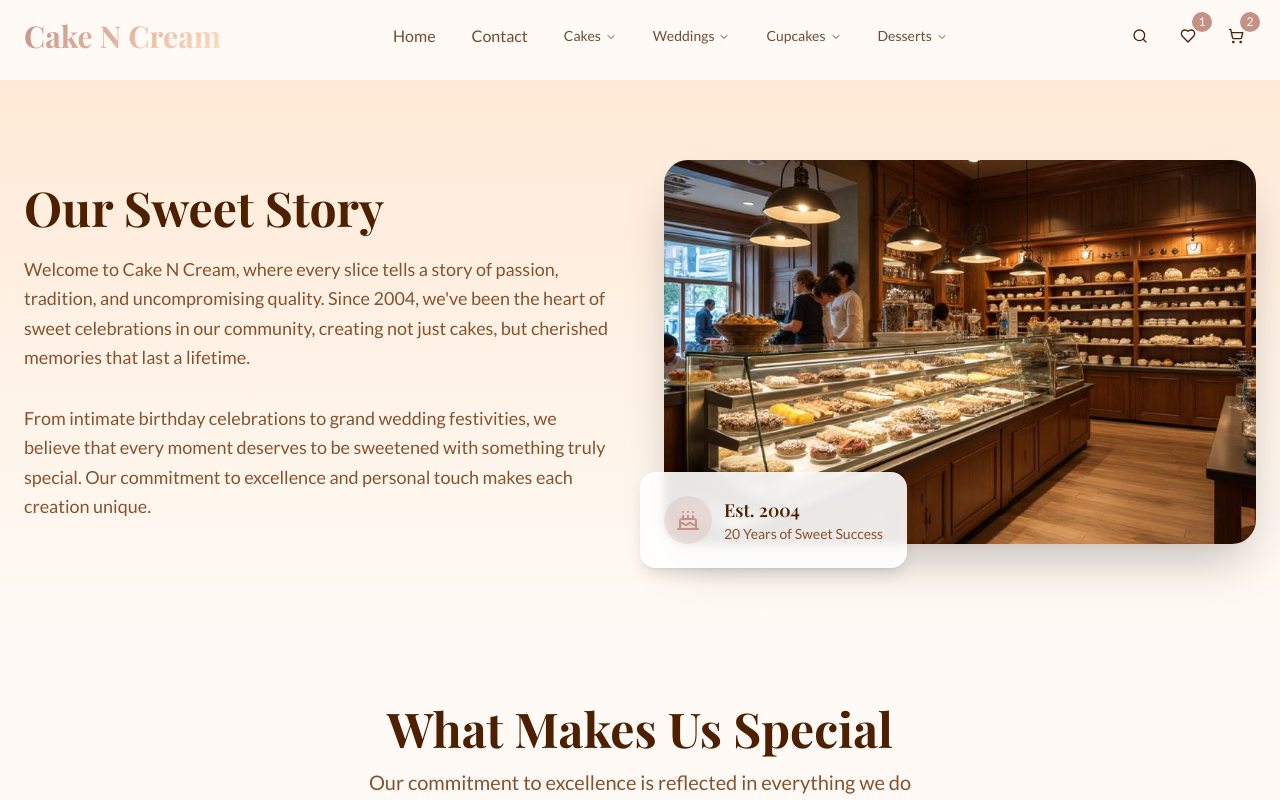
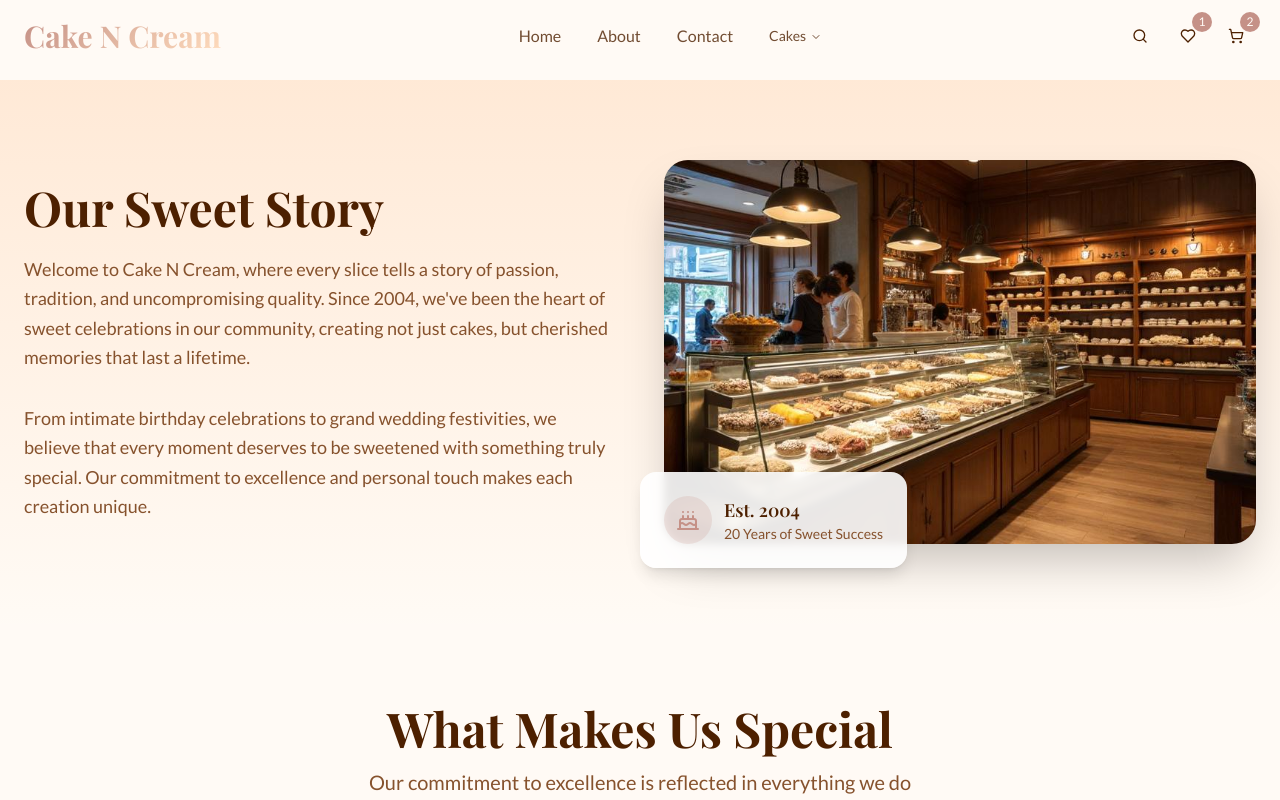
Before and after one commit to Yashrxx/cream-dreams-bakery-site, a React (Vite) app: page /about in a window 1280 px wide. Shown: the top 800 px of the page. Built offline with nearby package versions, Linux system fonts and the light colour scheme.

Commit message:
new changes

```diff
--- a/src/components/FloatingNav.tsx
+++ b/src/components/FloatingNav.tsx
@@ -134,7 +134,7 @@ const FloatingNav = ({
 
   const navItems = [
     { name: 'Home', to: '/' },
-    // { name: 'About', to: '/about' },
+    { name: 'About', to: '/about' },
     { name: 'Contact', to: '/contact' },
   ];
 
@@ -148,30 +148,30 @@ const FloatingNav = ({
         { name: 'Wedding Cakes', description: 'Elegant celebration cakes starting from $200', to: '/products?category=wedding-cakes' },
       ]
     },
-    weddings: {
-      title: 'Weddings',
-      items: [
-        { name: 'Two-Tier Cakes', description: 'Sizes: 6"& 4", 7"& 5", 8"& 6" - Starting from $150', to: '/products?category=two-tier' },
-        { name: 'Three-Tier Cakes', description: 'Sizes: 8",6",4" and 9",7",5" - Starting from $250', to: '/products?category=three-tier' },
-        { name: 'Wedding Favors', description: 'Personalized treats starting from $3 each', to: '/products?category=wedding-favors' },
-      ]
-    },
-    cupcakes: {
-      title: 'Cupcakes',
-      items: [
-        { name: 'Pack of 6, 8, or 12', description: 'Minimum order of 6 - Starting from $24', to: '/products?category=cupcake-packs' },
-        { name: 'Mini Cupcakes', description: 'Minimum order of 12 - Starting from $30', to: '/products?category=mini-cupcakes' },
-      ]
-    },
-    desserts: {
-      title: 'Desserts',
-      items: [
-        { name: 'Brownies', description: 'Rich chocolate brownies starting from $3 each', to: '/products?category=brownies' },
-        { name: 'Macarons', description: 'French macarons starting from $2.50 each', to: '/products?category=macarons' },
-        { name: 'Eclairs', description: 'Cream-filled eclairs starting from $4 each', to: '/products?category=eclairs' },
-        { name: 'Cake Jars', description: 'Individual layered desserts starting from $8', to: '/products?category=cake-jars' },
-      ]
-    }
+    // weddings: {
+    //   title: 'Weddings',
+    //   items: [
+    //     { name: 'Two-Tier Cakes', description: 'Sizes: 6"& 4", 7"& 5", 8"& 6" - Starting from $150', to: '/products?category=two-tier' },
+    //     { name: 'Three-Tier Cakes', description: 'Sizes: 8",6",4" and 9",7",5" - Starting from $250', to: '/products?category=three-tier' },
+    //     { name: 'Wedding Favors', description: 'Personalized treats starting from $3 each', to: '/products?category=wedding-favors' },
+    //   ]
+    // },
+    // cupcakes: {
+    //   title: 'Cupcakes',
+    //   items: [
+    //     { name: 'Pack of 6, 8, or 12', description: 'Minimum order of 6 - Starting from $24', to: '/products?category=cupcake-packs' },
+    //     { name: 'Mini Cupcakes', description: 'Minimum order of 12 - Starting from $30', to: '/products?category=mini-cupcakes' },
+    //   ]
+    // },
+    // desserts: {
+    //   title: 'Desserts',
+    //   items: [
+    //     { name: 'Brownies', description: 'Rich chocolate brownies starting from $3 each', to: '/products?category=brownies' },
+    //     { name: 'Macarons', description: 'French macarons starting from $2.50 each', to: '/products?category=macarons' },
+    //     { name: 'Eclairs', description: 'Cream-filled eclairs starting from $4 each', to: '/products?category=eclairs' },
+    //     { name: 'Cake Jars', description: 'Individual layered desserts starting from $8', to: '/products?category=cake-jars' },
+    //   ]
+    // }
   };
 
   return (
```
